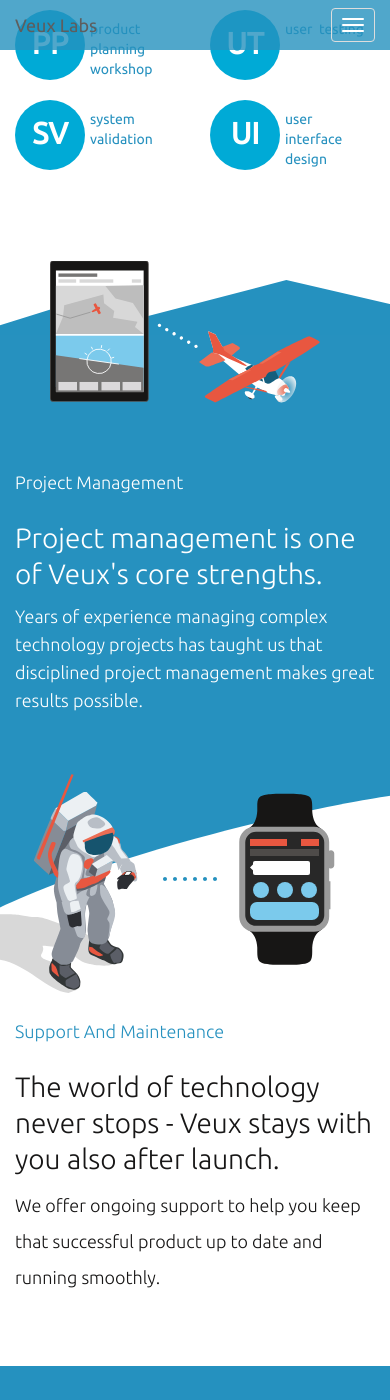
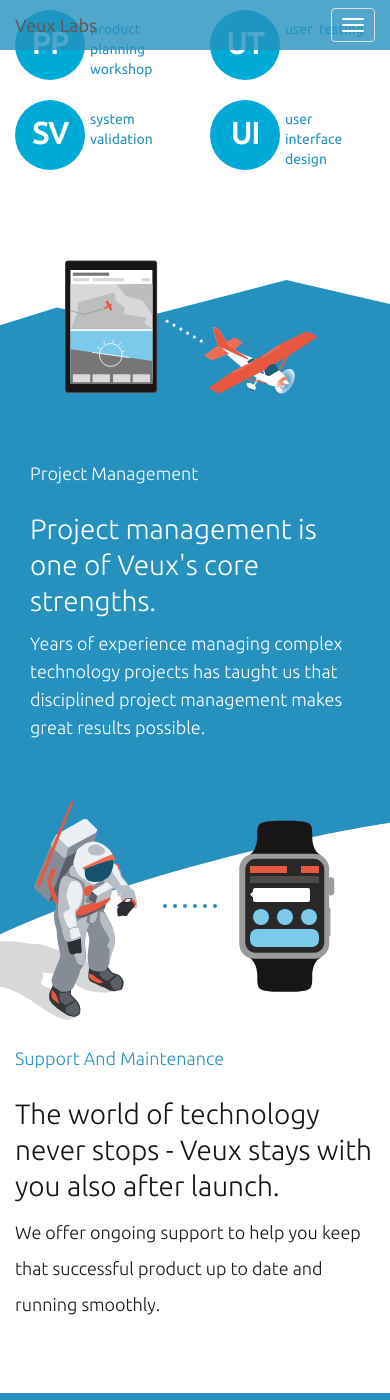
Before and after one commit to VeuxLabs/VeuxLabs.github.io, a Jekyll site: the page built from index.html, in a window 390 px wide and 1400 px high, scrolled down 5160 px. Built offline with Jekyll 4.4.1, drawn with Linux system fonts in a browser that asks for light colours; comment, search, counter and statistics services are not loaded.

Commit message:
Fix for Project management Section
Width fix on mobile.

```diff
--- a/css/landing-page.css
+++ b/css/landing-page.css
@@ -434,7 +434,8 @@ footer .first-row .button {
 }
 
 footer .first-row .button button {
-    width:  370px;
+    max-width:  320px;
+    width: 70%;
     height: 60px;
     border-radius: 7px;
     background-color: #ffffff;
@@ -623,6 +624,12 @@ p.copyright {
     margin-top: 100px;
 }
 
+
+.project-management-top .row {
+    margin-left: 0;
+    margin-right: 0;
+}
+
 .project-management {
     background-color: #2691bf;
     margin-top: 190px;
```
